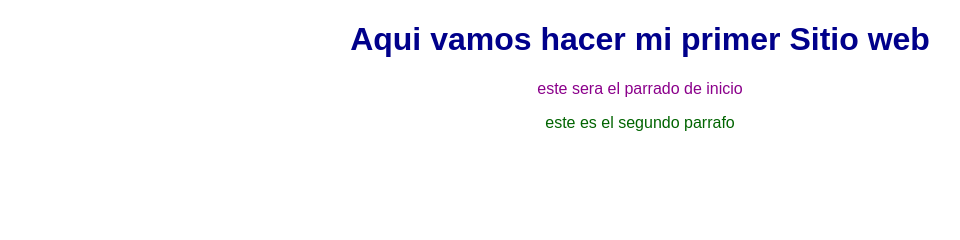
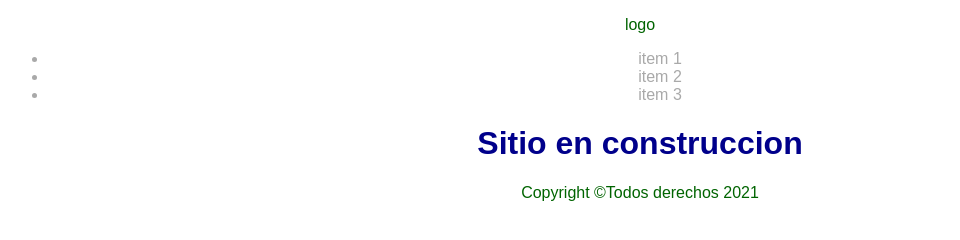
Before and after one commit to alismolli/primer-proyecto, a plain HTML site: page index.html in a window 1280 px wide. Shown: the whole page, without its empty margins (0-960 px from the left). Drawn offline with Linux system fonts and the light colour scheme.

Commit message:
maquetando el header

```diff
--- a/css/style.css
+++ b/css/style.css
@@ -2,6 +2,7 @@ body{
     color: darkgrey;
     text-align: center;
     font-family: "Arial";
+
 }
 h1{
     color: darkblue;
--- a/index.html
+++ b/index.html
@@ -4,12 +4,21 @@
     <meta charset="UTF-8">
     <meta http-equiv="X-UA-Compatible" content="IE=edge">
     <meta name="viewport" content="width=device-width, initial-scale=1.0">
-    <title>El titulo del post</title>
-    <link rel = "stylesheet" href = "css/style.css"/>
+    <link rel ="stylesheet"href="css/style.css">
+    <title>Mi primer sitio</title>
 </head>
 <body>
-    <h1>Aqui vamos hacer mi primer Sitio web</h1>
-    <p class= "primer-parrafo">este sera el parrado de inicio</p>
-    <p>este es el segundo parrafo</p>
+    <header>
+        <p>logo</p>
+        <nav>
+            <ul>
+                <li>item 1</li>
+                <li>item 2</li>
+                <li>item 3</li>
+            </ul>
+        </nav>
+    </header>
+    <h1>Sitio en construccion</h1>
+    <p>Copyright ©Todos derechos 2021</p>
 </body>
 </html>
```
